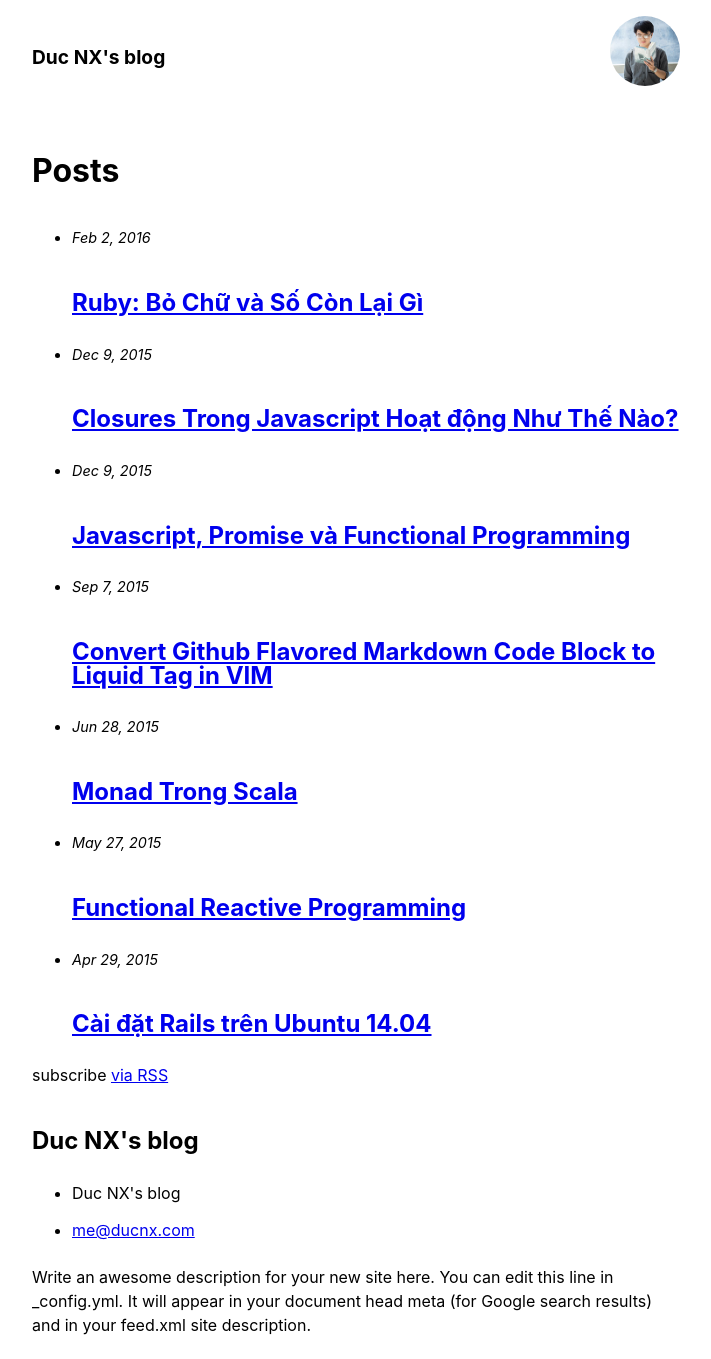
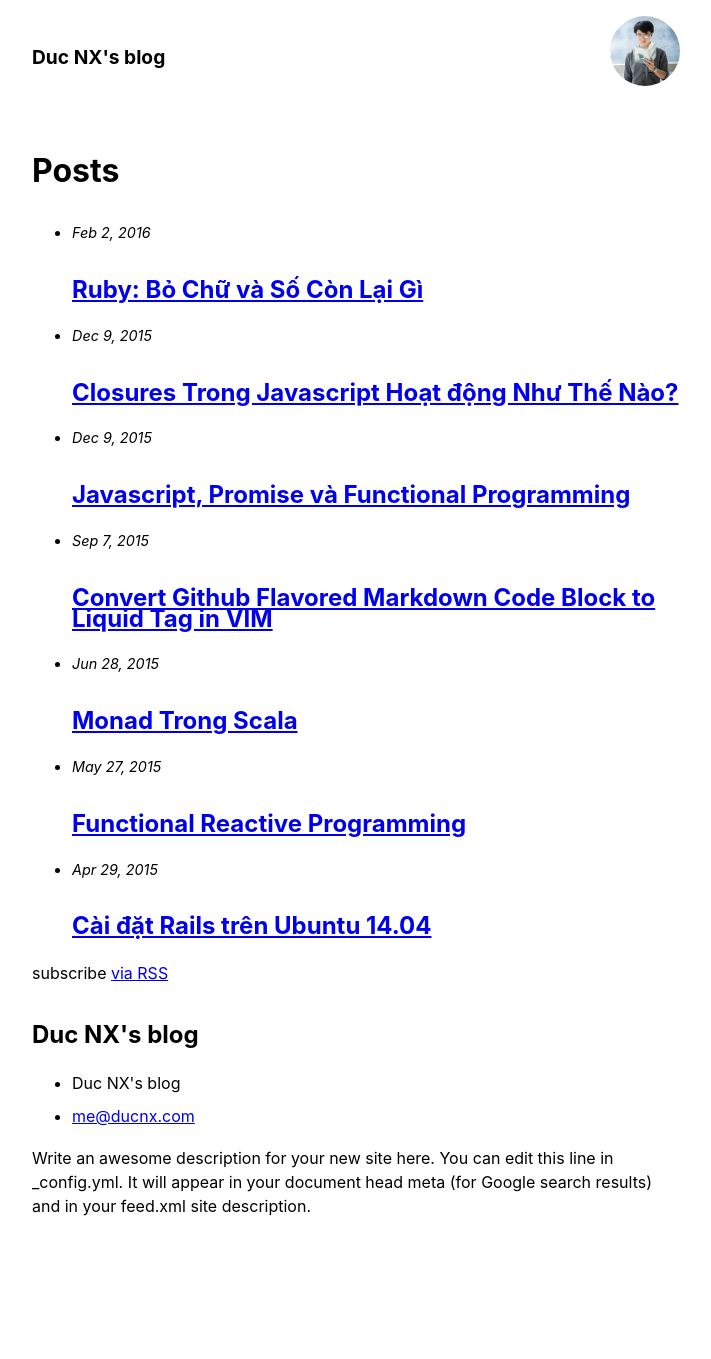
Before and after one commit to xuanduc987/xuanduc987.github.io, a Jekyll site: the page built from index.md, in a window 1280 px wide. Shown: the whole page, without its empty margins (284-995 px from the left). Built offline with Jekyll 4.4.1, drawn with Linux system fonts in a browser that asks for light colours; nearby versions of some CDN libraries; after the commit the page ends 1238 px from its top, so only the background shows below that.

Commit message:
Better margin between paragraphs

```diff
--- a/assets/main.css
+++ b/assets/main.css
@@ -57,16 +57,16 @@ body {
 
 p {
    line-height: 1.5em;
-   margin: 1.4em 0;
+   margin: 1.2em 0;
 }
 
 li {
-   line-height: 1.5em;
+   line-height: 1.3em;
    margin: 0.8em 0;
 }
 
 h1,h2,h3,h4,h5,h6 {
-   margin: 1.7em 0 1.1em;
+   margin: 1.5em 0 1em;
 }
 
 .post-content a {
```
